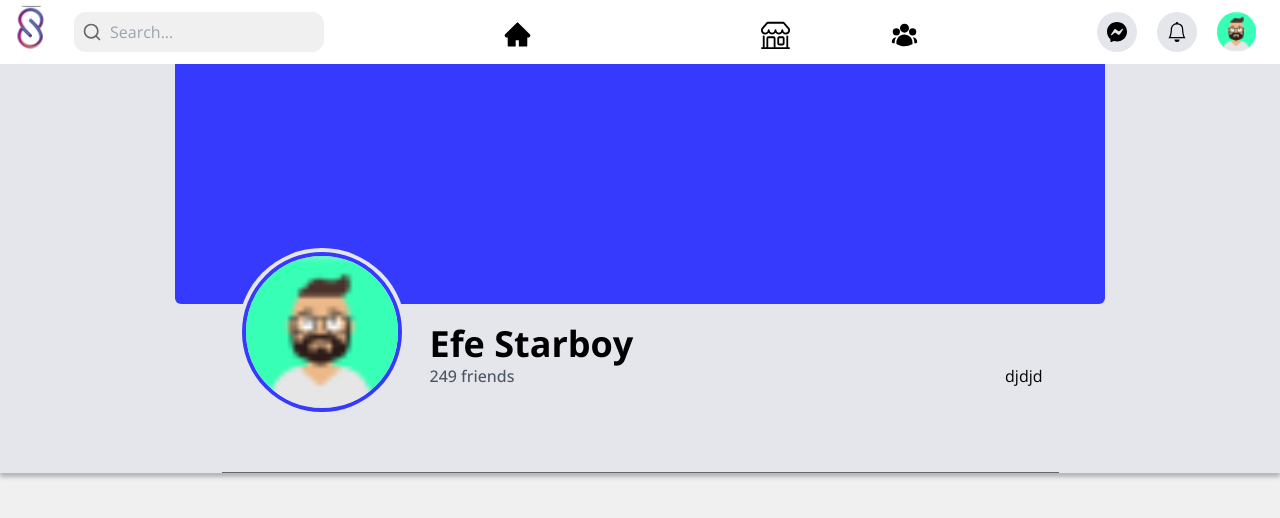
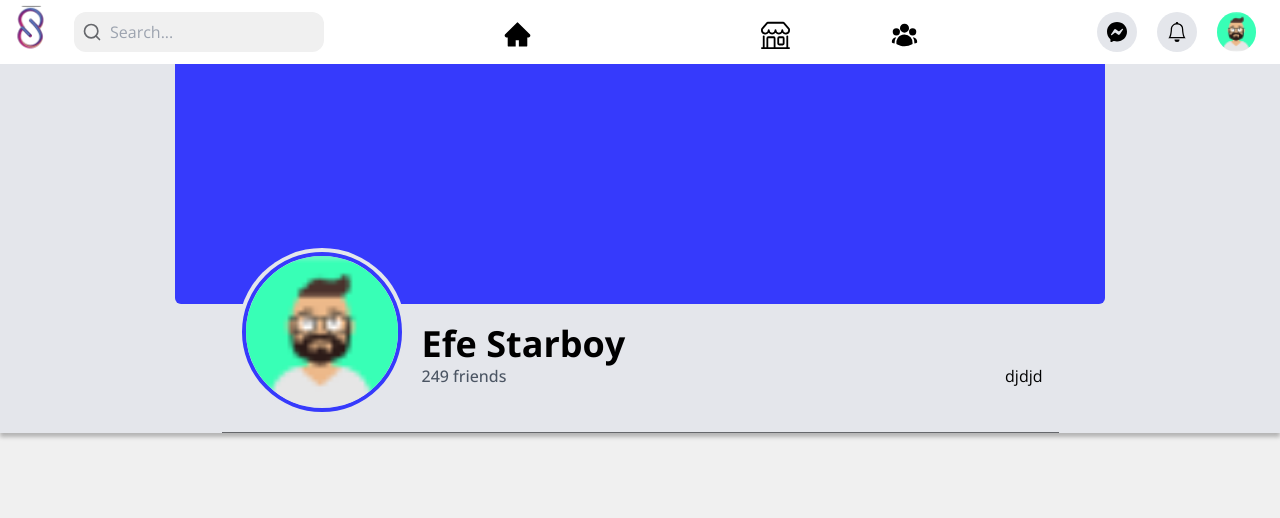
Before and after one commit to asiughuslyvesterobus/social_app, a Next.js app in the folder client/: page /profile/01029302 in a window 1280 px wide. Shown: the top 518 px of the page. Built offline with nearby package versions, Linux system fonts and the light colour scheme; some icons are missing.

Commit message:
working on profile page

```diff
--- a/client/pages/profile/[id].tsx
+++ b/client/pages/profile/[id].tsx
@@ -9,12 +9,14 @@ const Profilepage = () => {
             <div className="w-full relative h-[120px] tab:h-[240px] bg-primary tab:rounded-bl-md tab:rounded-br-md"></div>
             <div className="w-full tab:w-[90%] tab:mx-auto tab:px-4 flex flex-col items-center justify-start tab:justify-between tab:flex-row border-b border-basegray">
               <div className="flex w-full items-center justify-start flex-col tab:flex-row tab:items-start tab:gap-6 relative">
-                <div className="absolute tab:relative bg-btngray rounded-full p-1 -translate-y-14">
-                  <img
-                    src="/img/avatar.png"
-                    alt="userProfile"
-                    className="w-40 h-40 rounded-full border-[4px] border-primary"
-                  />
+                <div className="tab:mb-32 mr-40">
+                  <div className="absolute bg-btngray rounded-full p-1 -translate-y-14">
+                    <img
+                      src="/img/avatar.png"
+                      alt="userProfile"
+                      className="w-40 h-40 rounded-full border-[4px] border-primary"
+                    />
+                  </div>
                 </div>
                 <div className="flex flex-col items-center tab:items-start flex-grow justify-start tab:pt-5 mt-32 tab:mt-0">
                   <h2 className="text-3xl font-bold tab:text-4xl">
```
